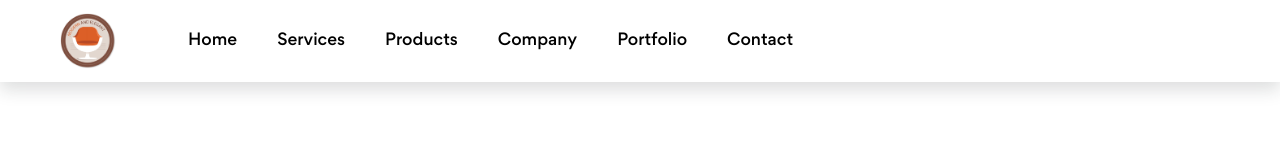
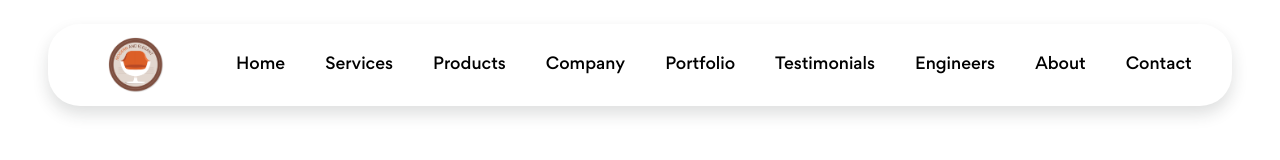
Before and after one commit to Fereshteh-Moghadas/landing_page, a plain HTML site: page index.html in a window 1280 px wide. Drawn offline with Linux system fonts and the light colour scheme.

Commit message:
Edited header

```diff
--- a/index.html
+++ b/index.html
@@ -12,7 +12,7 @@
 <body>
 
     <!-- --------- Header Start --------- -->
-    <nav class="navbar navbar-expand-md shadow fixed-top">
+    <nav class="navbar navbar-expand-md shadow fixed-top mt-lg-4 rounded-5 mx-lg-5">
         <div class="container-fluid">
             <a class="navbar-brand" href="#">
                 <img src="assets/images/logo.png" alt="" class="logo me-5 ms-5">
@@ -39,6 +39,15 @@
                         <a class="nav-link text-black" href="#" id="#portfolio">Portfolio</a>
                     </li>
                     <li class="nav-item pe-4">
+                        <a class="nav-link text-black" href="#" id="#testimonials">Testimonials</a>
+                    </li>
+                    <li class="nav-item pe-4">
+                        <a class="nav-link text-black" href="#" id="#engineers">Engineers</a>
+                    </li>
+                    <li class="nav-item pe-4">
+                        <a class="nav-link text-black" href="#" id="#about">About</a>
+                    </li>
+                    <li class="nav-item pe-4">
                         <a class="nav-link text-black" href="#" id="#contact">Contact</a>
                     </li>
                 </ul>
```
